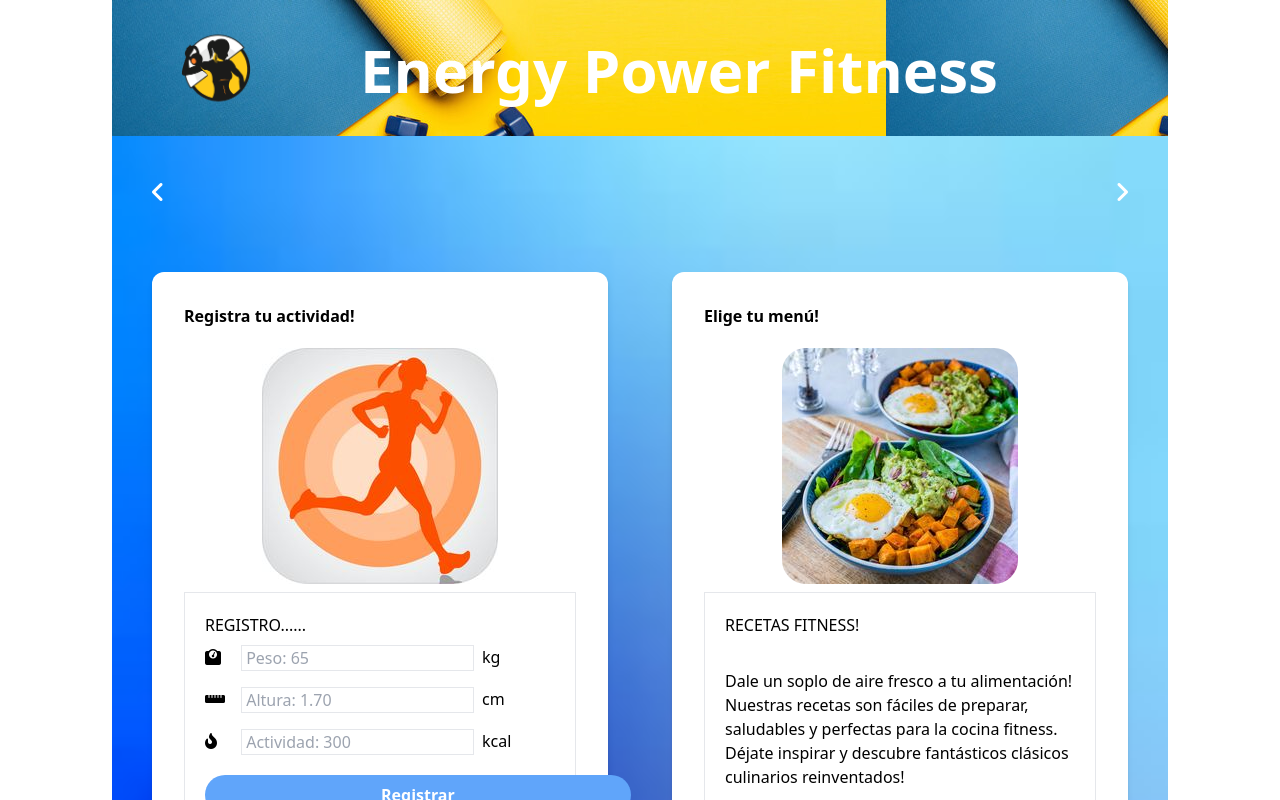
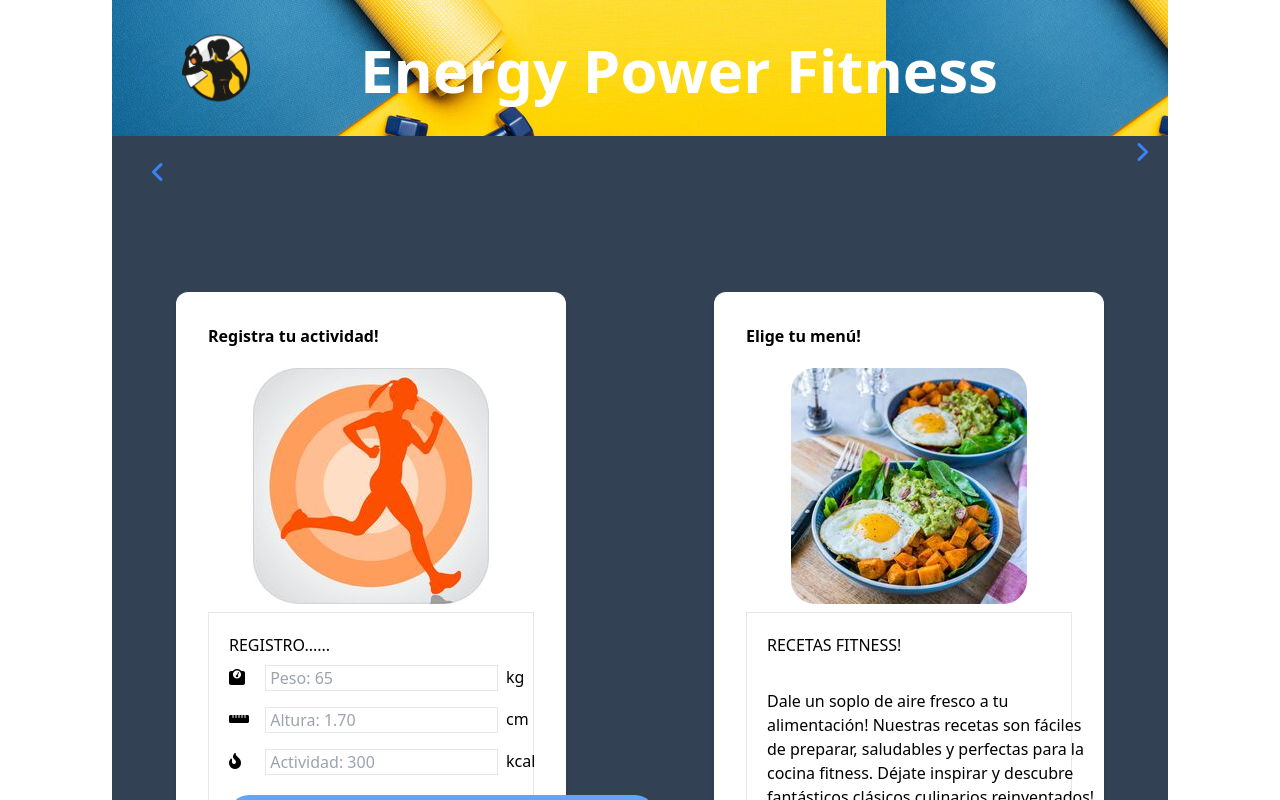
Before and after one commit to JenniferSemanate/ProyectoFinal, a Vue app: page /notas/1-4-2022 in a window 1280 px wide. Shown: the top 800 px of the page. Built offline with nearby package versions, Linux system fonts and the light colour scheme; no server answers; the database is empty.

Commit message:
correeccion estilos

```diff
--- a/src/App.vue
+++ b/src/App.vue
@@ -1,7 +1,7 @@
 <template>
   <div class="flex lg:p-6 lg:mx-28 lg:bg-[url('/images/fondo-header.jpg')]">
     <img
-      class="mg:w-16 lg:w-40 font-semibold"
+      class="lg:w-40 font-semibold"
       src="/images/logo.png"
       alt="Logotipo"
     />
--- a/src/views/Calendar.vue
+++ b/src/views/Calendar.vue
@@ -1,6 +1,6 @@
 <template>
   <!-- navbar del calendario -->
-  <div class="lg:bg-blue-100 lg:gap-16 lg:p-10 lg:mx-28 bg-[url('/images/fondo-app.jpg')] bg-cover bg-no-repeat">
+  <div class="lg:bg-white lg:gap-16 lg:p-10 lg:mx-28">
     <div class="flex justify-center gap-5 p-2 bg-blue-700 text-white rounded-t-xl">
       <button @click="lastMonth">
         <i class="fa-solid fa-angle-left"></i>
--- a/src/views/Menus.vue
+++ b/src/views/Menus.vue
@@ -5,7 +5,10 @@
         <path d="M93.9676 39.0409C96.393 38.4038 97.8624 35.9116 97.0079 33.5539C95.2932 28.8227 92.871 24.3692 89.8167 20.348C85.8452 15.1192 80.8826 10.7238 75.2124 7.41289C69.5422 4.10194 63.2754 1.94025 56.7698 1.05124C51.7666 0.367541 46.6976 0.446843 41.7345 1.27873C39.2613 1.69328 37.813 4.19778 38.4501 6.62326C39.0873 9.04874 41.5694 10.4717 44.0505 10.1071C47.8511 9.54855 51.7191 9.52689 55.5402 10.0491C60.8642 10.7766 65.9928 12.5457 70.6331 15.2552C75.2735 17.9648 79.3347 21.5619 82.5849 25.841C84.9175 28.9121 86.7997 32.2913 88.1811 35.8758C89.083 38.2158 91.5421 39.6781 93.9676 39.0409Z" fill="currentFill"/>
     </svg>
   </div>
-  <div v-if="data" class="grid md:grid-cols-4 lg:grid-cols-8 bg-blue-50 text-gray-600 lg:mx-28 bg-[url('/images/fondo-app.jpg')] bg-cover bg-no-repeat">
+  <div v-if="error" class="text-red-600">
+    {{ error }}
+  </div>
+  <div v-if="data" class="grid md:grid-cols-4 lg:grid-cols-8 bg-white text-gray-600 lg:mx-28">
     <div class="md:col-span-1 lg:col-span-8 flex justify-between m-10">
       <RouterLink :to="`/notas/${$route.params.day}`" class=""><i class="fa-solid fa-angle-left text-2xl text-white"></i></RouterLink>
     </div>
@@ -39,7 +42,7 @@ export default {
     return {
       data: null,
       loading: false,
-      error: true,
+      error: null,
       appId: "f0013073",
       appKey: "4bdc9bf20b19635d616be8f8e39261a5",
       notas: {},
--- a/src/views/Notas.vue
+++ b/src/views/Notas.vue
@@ -1,11 +1,12 @@
 <template>
-  <div class="grid mg:grid-cols-3 lg:grid-cols-6 lg:bg-blue-100 lg:gap-16 lg:p-10 lg:mx-28 bg-[url('/images/fondo-app.jpg')] bg-cover bg-no-repeat">
-    <div class="col-span-6 flex justify-between">
-      <RouterLink :to="`/`"><i class="fa-solid fa-angle-left text-2xl text-white"></i></RouterLink>
+  <div class="grid grid-cols-8 gap-5 bg-slate-700 lg:mx-28">
+    <div class="col-span-8 flex justify-between mx-5">
+      <RouterLink :to="`/`"><i class="fa-solid fa-angle-left text-2xl text-blue-500 m-5"></i></RouterLink>
       <RouterLink :to="`/notas/${$route.params.day}/menus`" class=""
-      ><i class="fa-solid fa-angle-right text-2xl text-white"></i></RouterLink>
+      ><i class="fa-solid fa-angle-right text-2xl text-blue-500"></i></RouterLink>
     </div>
-    <div class="col-span-3 bg-white shadow-md p-8 rounded-xl">
+
+    <div class="col-span-4 bg-white shadow-md p-8 rounded-xl m-16">
       <h1 class="mb-5 font-semibold">Registra tu actividad!</h1>
       <img class="m-auto mb-2" src="/images/actividad-fisica.jpg" alt="" />
       <!-- añadir peso, altura y calorias quemadas -->
@@ -55,7 +56,7 @@
       </form>
     </div>
     <!-- Añadir menú -->
-    <div class="col-span-3 shadow-md p-8 bg-white rounded-xl">
+    <div class="col-span-4 shadow-md p-8 bg-white rounded-xl m-16">
       <h1 class="mb-5 font-semibold">Elige tu menú!</h1>
       <img
         class="m-auto mb-2 rounded-3xl"
@@ -80,14 +81,13 @@
       </div>
     </div>
     <!-- notas diarias  -->
-    <div class="col-span-3 lg:col-span-6 bg-white shadow-md rounded p-8">
+    <div class="col-span-8 lg:col-span-6 bg-white shadow-md rounded p-8">
       <h1 class="mb-5 font-semibold">Notas diarias!</h1>
       <div class="grid border p-5 justify-center">
         <p class="border-b-2">
           <i class="fa-solid fa-file-lines"></i>
           {{ notas }}
         </p>
-        <!-- <p>{{ notas }}</p> -->
       </div>
     </div>
   </div>
```
Also changed, not shown: images/Cz-Error.png (added), images/fondo-app.jpeg (added).
